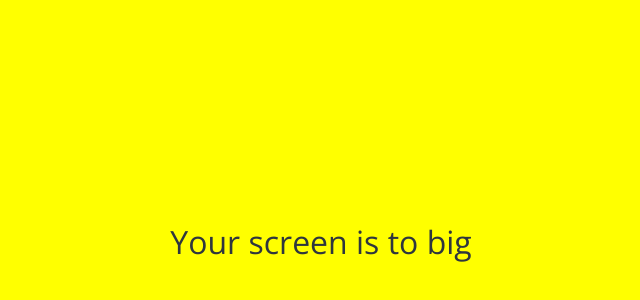
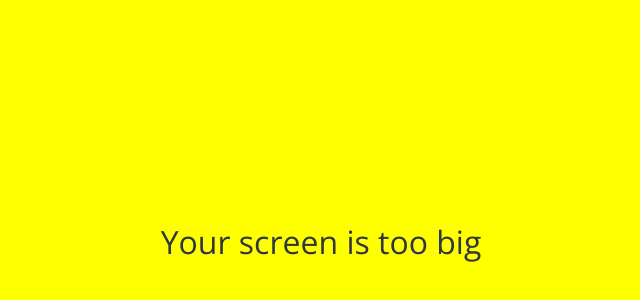
Before and after one commit to kdertyujf/kokoa-clone-2020-, a plain HTML site: page friends.html in a window 1280 px wide. Shown: the part 158-458 px from the top of the page, without its empty margins (319-959 px from the left). Drawn offline with nearby package versions, Linux system fonts and the light colour scheme.

Commit message:
Update friends.html

```diff
--- a/friends.html
+++ b/friends.html
@@ -107,7 +107,7 @@
     </div>
 
     <div id="no-mobile">
-      <span>Your screen is to big</span>
+      <span>Your screen is too big</span>
     </div>
 
     <script
```
